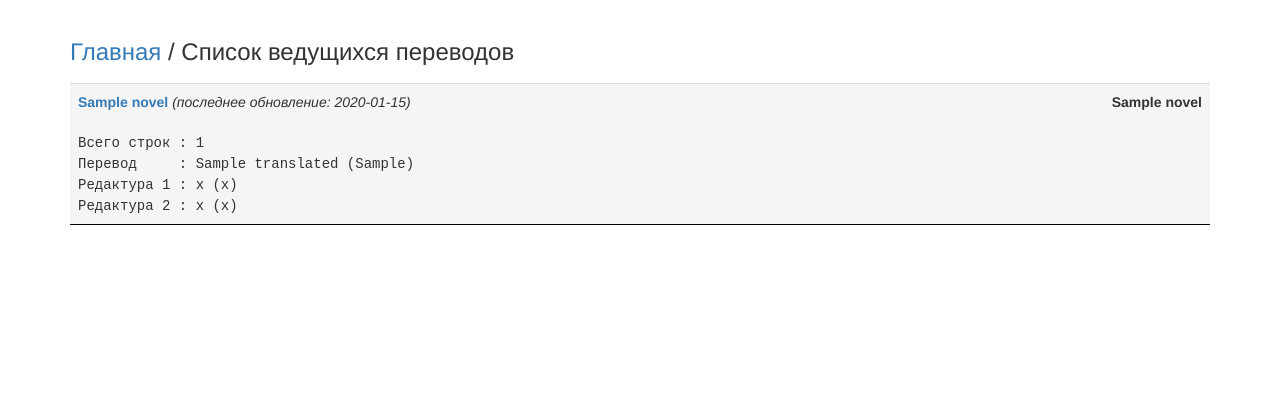
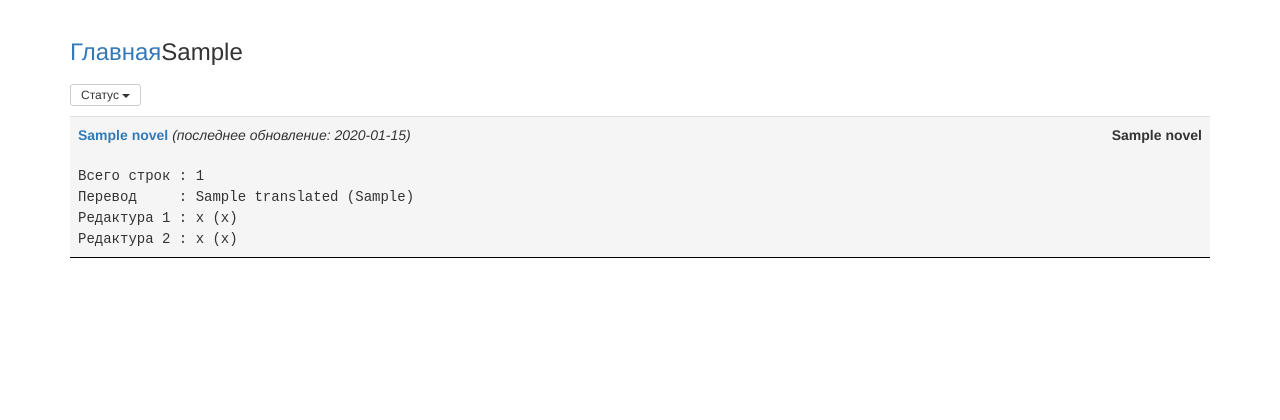
Before and after one commit to dolamroth/visual_novel, a Django app: template visual_novel/templates/translation/all.html in a window 1280 px wide. Shown: the part 51-471 px from the top of the page. Run offline with Django 3.2, Linux system fonts and the light colour scheme; the template is opened without the code that fills it: most values are stand-ins (such as "Sample title", 1, 10 or a date in 2020); some libraries are stand-ins or nearby versions.

Commit message:
Temporary translation status filter in template (to be redone)

```diff
--- a/visual_novel/chart/views.py
+++ b/visual_novel/chart/views.py
@@ -18,8 +18,8 @@ def chart_index_page(
         translator_alias=None
     ):
     context = dict()
-    context['additional_breadcumb'] = '&nbsp;&#47;&nbsp;Чарт'
-    chart_breadcumb_with_link = '&nbsp;&#47;&nbsp;<a href="/chart/">Чарт</a>&nbsp;&#47;&nbsp;'
+    context['additional_breadcumb'] = '&nbsp;&#47; Чарт'
+    chart_breadcumb_with_link = '&nbsp;&#47; <a href="/chart/">Чарт</a>&nbsp;&#47; '
 
     rows = list()
     max_vn_by_row = settings.CHART_NUMBER_OF_VN_IN_ROW
--- a/visual_novel/templates/translation/all.html
+++ b/visual_novel/templates/translation/all.html
@@ -12,7 +12,23 @@
 {% block content %}
     <div class="row">
         <div class="col-lg-12" style="margin-bottom: 8px;">
-            <h3><a href="/">Главная</a>&nbsp;&#47; Список ведущихся переводов</h3>
+            <h3><a href="/">Главная</a>{{ additional_breadcumb|safe }}</h3>
+        </div>
+    </div>
+
+    <div class="row" style="margin-bottom: 10px;">
+        <div class="col-lg-12">
+            <div class="btn-group btn-group-sm btn-group-chart-main-page">
+                <a data-toggle="dropdown" class="btn btn-default dropdown-toggle">
+                Статус
+                <span class="caret"></span>
+                </a>
+                <ul class="dropdown-menu">
+                    {% for status in statuses %}
+                        <li><a href="/translation/status/{{ status.key }}">{{ status.name }}</a></li>
+                    {% endfor %}
+                </ul>
+            </div>
         </div>
     </div>
 
--- a/visual_novel/translation/urls.py
+++ b/visual_novel/translation/urls.py
@@ -4,6 +4,7 @@ from . import views as translation_views
 
 urlpatterns = [
     path(r'<str:vn_alias>/edit', translation_views.edit_statistics, name='statistics_edit'),
+    path(r'status/<str:status_key>', translation_views.all_translations, name='translations_by_status'),
     path(r'all', translation_views.all_translations, name='translations_all'),
     path(r'<str:vn_alias>', translation_views.translation_item_view, name='translation_item'),
 ]
```
Also changed, not shown: visual_novel/translation/views.py (+25 -1 lines).
